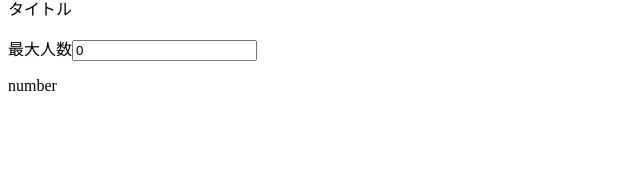
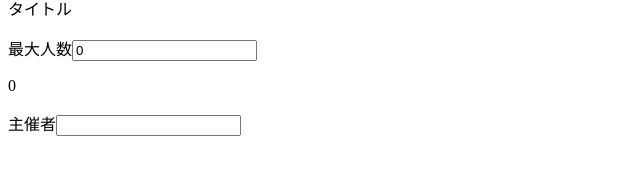
Before and after one commit to TT-35-19/vue_part4, a Vue app in the folder vue_part4/: page / in a window 1280 px wide. Shown: the part 238-412 px from the top of the page, without its empty margins (0-640 px from the left). Built offline with nearby package versions, Linux system fonts and the light colour scheme; the HTML template or start-up script is replaced by a standard one.

Commit message:
.trim修飾子を使用して空白を削除

```diff
--- a/vue_part4/src/App.vue
+++ b/vue_part4/src/App.vue
@@ -21,7 +21,11 @@
         type="number"
         v-model.number="eventData.maxNumber"
       />
-      <p>{{ typeof eventData.maxNumber }}</p>
+      <p>{{ eventData.maxNumber }}</p>
+
+      <label for="host">主催者</label>
+      <input id="host" type="text" v-model.trim="eventData.host" />
+      <p>{{ eventData.host }}</p>
     </div>
   </div>
 </template>
@@ -39,6 +43,7 @@ export default {
       eventData: {
         title: "タイトル",
         maxNumber: 0,
+        host: "",
       },
     };
   },
```
